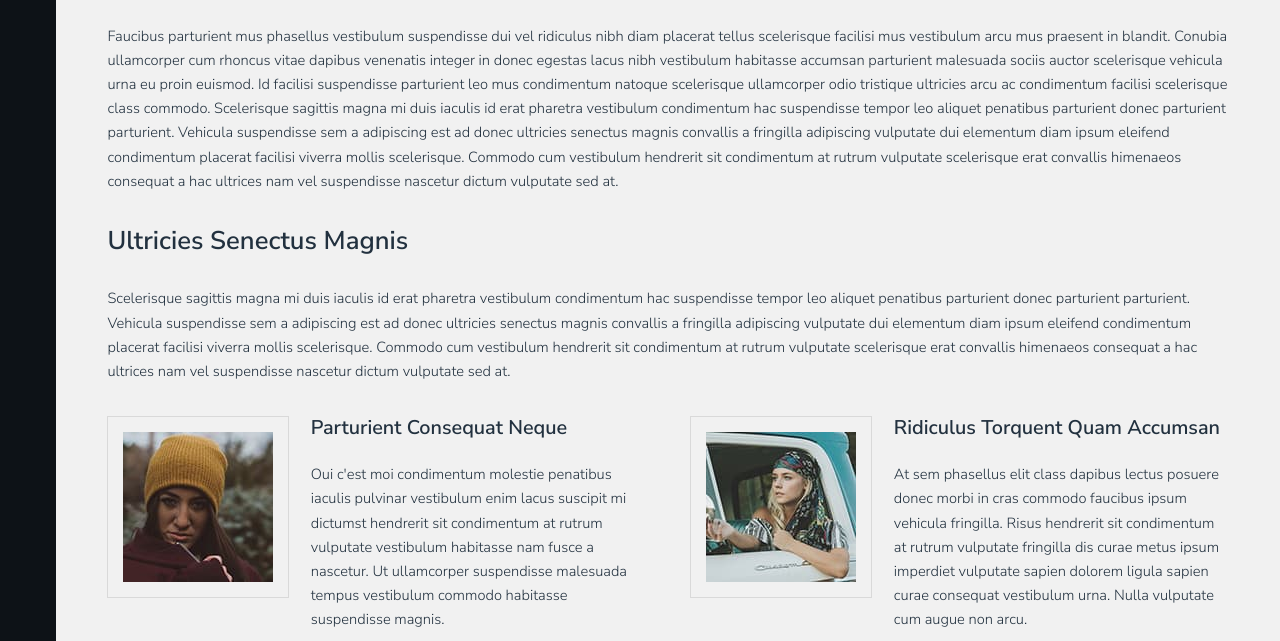
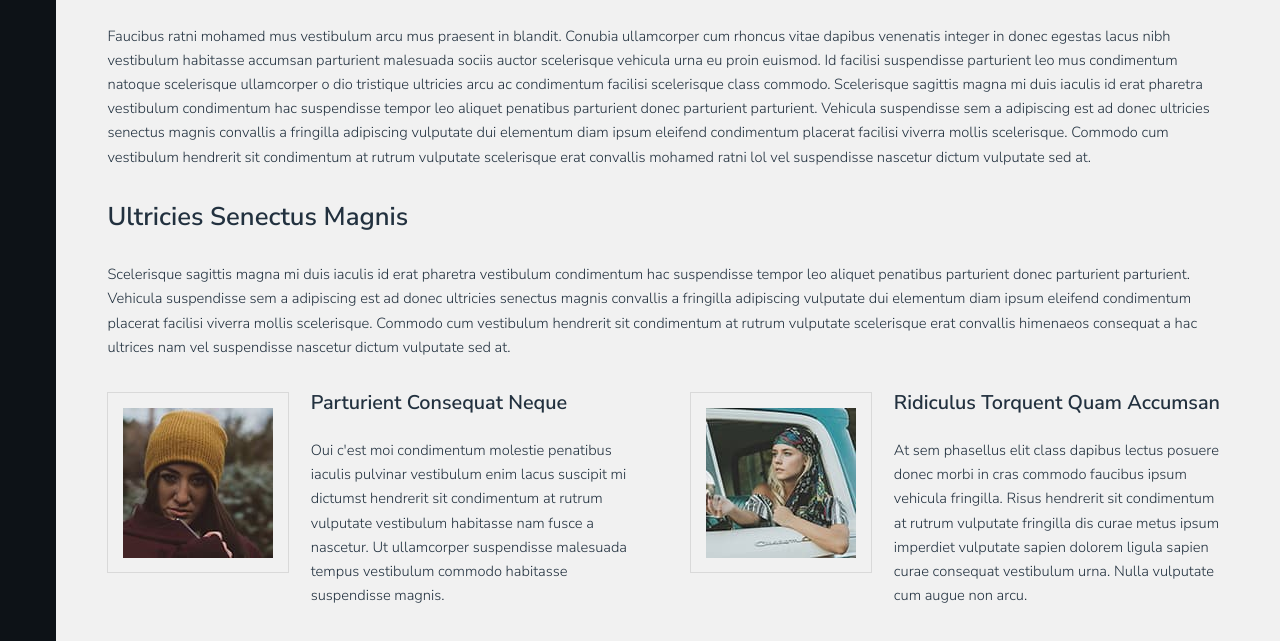
Before and after one commit to rraattnnii/myproject2, a plain HTML site: page generics.html in a window 1280 px wide. Shown: the part 159-800 px from the top of the page. Drawn offline with Linux system fonts and the light colour scheme.

Commit message:
add ratni mohamed to generics.html

```diff
--- a/generics.html
+++ b/generics.html
@@ -37,7 +37,19 @@
 								<header>
 									<h1>Generic</h1>
 								</header>
-								<p>Faucibus parturient mus phasellus vestibulum suspendisse dui vel ridiculus nibh diam placerat tellus scelerisque facilisi mus vestibulum arcu mus praesent in blandit. Conubia ullamcorper cum rhoncus vitae dapibus venenatis integer in donec egestas lacus nibh vestibulum habitasse accumsan parturient malesuada sociis auctor scelerisque vehicula urna eu proin euismod. Id facilisi suspendisse parturient leo mus condimentum natoque scelerisque ullamcorper odio tristique ultricies arcu ac condimentum facilisi scelerisque class commodo. Scelerisque sagittis magna mi duis iaculis id erat pharetra vestibulum condimentum hac suspendisse tempor leo aliquet penatibus parturient donec parturient parturient. Vehicula suspendisse sem a adipiscing est ad donec ultricies senectus magnis convallis a fringilla adipiscing vulputate dui elementum diam ipsum eleifend condimentum placerat facilisi viverra mollis scelerisque. Commodo cum vestibulum hendrerit sit condimentum at rutrum vulputate scelerisque erat convallis himenaeos consequat a hac ultrices nam vel suspendisse nascetur dictum vulputate sed at.</p>
+								<p>Faucibus ratni mohamed mus vestibulum arcu
+								 mus praesent in blandit. Conubia ullamcorper cum rhoncus vitae dapibus
+								 venenatis integer in donec egestas lacus nibh vestibulum habitasse accumsan
+								  parturient malesuada sociis auctor scelerisque vehicula urna eu proin euismod.
+								  Id facilisi suspendisse parturient leo mus condimentum natoque scelerisque ullamcorper o
+								  dio tristique ultricies arcu ac condimentum facilisi scelerisque class commodo.
+								   Scelerisque sagittis magna mi duis iaculis id erat pharetra vestibulum condimentum hac
+								   suspendisse tempor leo aliquet penatibus parturient donec parturient parturient.
+								   Vehicula suspendisse sem a adipiscing est ad donec ultricies senectus magnis convallis
+								   a fringilla adipiscing vulputate dui elementum diam ipsum eleifend condimentum placerat
+								   facilisi viverra mollis scelerisque. Commodo cum vestibulum hendrerit sit condimentum at
+								   rutrum vulputate scelerisque erat convallis mohamed ratni lol vel
+								   suspendisse nascetur dictum vulputate sed at.</p>
 								<h2>Ultricies Senectus Magnis</h2>
 								<p>Scelerisque sagittis magna mi duis iaculis id erat pharetra vestibulum condimentum hac suspendisse tempor leo aliquet penatibus parturient donec parturient parturient. Vehicula suspendisse sem a adipiscing est ad donec ultricies senectus magnis convallis a fringilla adipiscing vulputate dui elementum diam ipsum eleifend condimentum placerat facilisi viverra mollis scelerisque. Commodo cum vestibulum hendrerit sit condimentum at rutrum vulputate scelerisque erat convallis himenaeos consequat a hac ultrices nam vel suspendisse nascetur dictum vulputate sed at.</p>
 								<section class="columns double">
```
